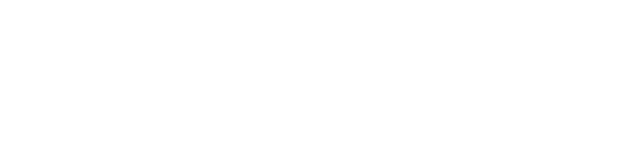
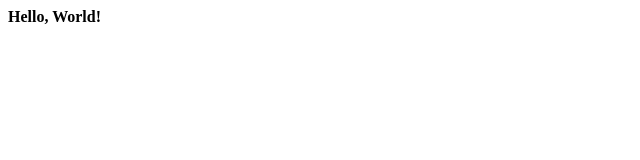
Before and after one commit to MediKyo/TestWebSite, a plain HTML site: page index.html in a window 1280 px wide. Shown: the whole page, without its empty margins (0-640 px from the left). Drawn offline with Linux system fonts and the light colour scheme.

Commit message:
Added "Hello, World" text

```diff
--- a/index.html
+++ b/index.html
@@ -6,6 +6,6 @@
     <title>Document</title>
 </head>
 <body>
-
+    <b>Hello, World!</b>
 </body>
 </html>
```
